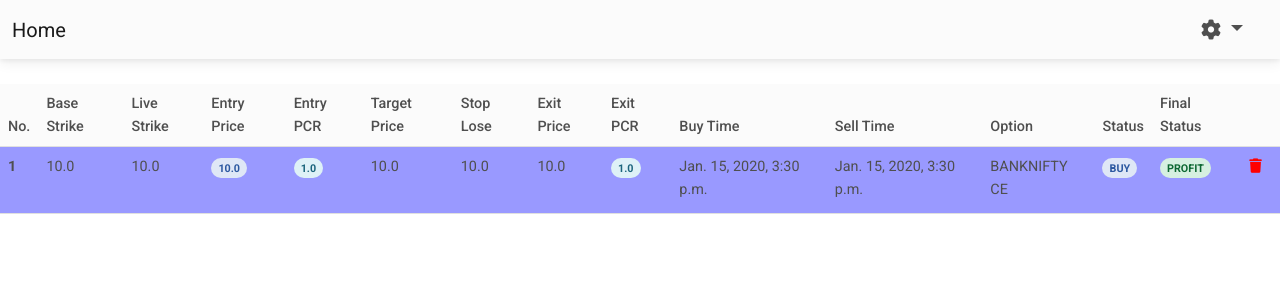
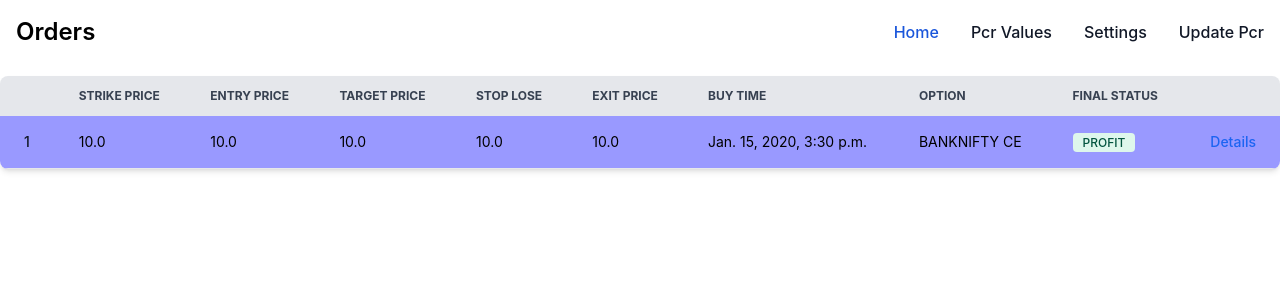
Before and after one commit to agpatel111/nse-django, a Django app: page / in a window 1280 px wide. Shown: the top 300 px of the page. Run offline with Django 4.2, Linux system fonts and the light colour scheme; tables that the repository leaves empty hold one stand-in row (values such as "Sample post"); parts of the project's set-up code (start-up, migrations or seed data) failed here and were passed over; some libraries are stand-ins or nearby versions.

Commit message:
tailwindcss

```diff
--- a/nse_app/Scheduler/BankNifty.py
+++ b/nse_app/Scheduler/BankNifty.py
@@ -191,6 +191,8 @@ def BANKNIFTY():
 
                             if base_price < last_live_price:
                                 BidPrice_CE = nbpd['CE']['bidprice']
+                                squareoff_CE = '%.2f'% (( BidPrice_CE * profitPercentage_CALL ) / 100)
+                                stoploss_CE = '%.2f'% ((BidPrice_CE * lossPercentage_CALL ) / 100)
                                 sellPrice_CE = '%.2f'% ((BidPrice_CE * profitPercentage_CALL) / 100 + BidPrice_CE)
                                 stop_loss_CE = '%.2f'% (BidPrice_CE - (BidPrice_CE * lossPercentage_CALL ) / 100)
                                 strikePrice_CE = nbpd['strikePrice']
@@ -198,6 +200,9 @@ def BANKNIFTY():
                                 postData = { "buy_price": BidPrice_CE, "base_strike_price":strikePrice_CE, "live_Strike_price":livePrice, "sell_price": sellPrice_CE, "stop_loseprice": stop_loss_CE, 'percentage': OptionId_CALL, 'call_put': "CALL"}
                                 stock_detail.objects.create(status="BUY",buy_price = BidPrice_CE, base_strike_price=strikePrice_CE, live_Strike_price=livePrice, live_brid_price=BidPrice_CE, sell_price= sellPrice_CE ,stop_loseprice=stop_loss_CE, percentage_id=OptionId_CALL , call_put = "CALL", buy_pcr = '%.2f'% (pcr) )
                                 print('SuccessFully Buy IN BANKNIFTY CALL: ',postData)
+                                if live_call == True:
+                                    sellFunOption(strikePrice_CE, BidPrice_CE, squareoff_CE, stoploss_CE, OptionId_CALL, lot_size_CALL)
+
                                 BaseZoneBanknifty.objects.all().delete()
                                 consoleGreen.print('SuccessFully BUY---------------------------------->', livePrice)
                             else:
--- a/nse_app/Scheduler/Nifty.py
+++ b/nse_app/Scheduler/Nifty.py
@@ -198,6 +198,8 @@ def NIFTY():
                                 # <------------------------------  ADD DATA TO DATABASE  ---------------------------------->
                                 stock_detail.objects.create(status="BUY",buy_price = BidPrice_CE, base_strike_price=strikePrice_CE, live_Strike_price=livePrice, live_brid_price=BidPrice_CE, sell_price= sellPrice_CE ,stop_loseprice=stop_loss_CE, percentage_id=OptionId_CALL , call_put = "CALL", buy_pcr = '%.2f'% (pcr) )
                                 postData = { "buy_price": BidPrice_CE, "base_strike_price":strikePrice_CE, "live_Strike_price":livePrice, "sell_price": sellPrice_CE, "stop_loseprice": stop_loss_CE, 'percentage': OptionId_CALL, 'call_put': "CALL"}
+                                if live_call == True:
+                                    sellFunOption(strikePrice_CE, BidPrice_CE, squareoff_CE, stoploss_CE, OptionId_CALL, lot_size_CALL)
                                 print('SuccessFully Buy IN NIFTY CALL: ',postData)
                                 BaseZoneNifty.objects.all().delete()
                             else:
--- a/nse_app/views.py
+++ b/nse_app/views.py
@@ -16,32 +16,17 @@ from django.http import JsonResponse, HttpResponse
 from datetime import date, datetime
 from nse_app.services import StockView
 from nse_app.Scheduler.CoustomFun import Coustom
+from django.core.paginator import Paginator
 
 
 def home(request):
-    # live = LiveData.objects.all().order_by('-created_at').values()
-
-    # live = live[0:5]
-    # live = live[::-1]
-    # # open = live[0]
-    # # close = live[4]
-    # # high = max(live[1]['live_price'], live[2]['live_price'], live[3]['live_price'])
-    # # low = min(live[1]['live_price'], live[2]['live_price'], live[3]['live_price'])
-    # candle = []
-    # for val in live:
-    #     candle.append(val['live_price'])
-
-    # High = max(candle)
-    # Low = min(candle)
-    # Open = candle[0]
-    # Close = candle[4]
-    # print(High,Low, Open, Close)
-    # # for s in live:
-    # #     print(s['live_price'])
     data = stock_detail.objects.all().order_by("-buy_time").values()
+    paginator = Paginator(data, 25)
+    page_number = request.GET.get('page')
+    page = paginator.get_page(page_number)
 
     dataa = []
-    for i in data:
+    for i in page.object_list:
         BuyTime = i['buy_time']
         BuyTimeFormt = datetime.date(BuyTime)
         today = date.today()
@@ -49,7 +34,11 @@ def home(request):
             i['today'] = 'True'
         dataa.append(i)
 
-    return render(request, "base.html", {"data": dataa})
+        pagination_info = {
+        'page': page,
+        'paginator': paginator,
+    }
+    return render(request, "Home.html", {"data": dataa, 'pagination_info': pagination_info})
 
 
 def deleteStock(request, id):
--- a/nse_data/urls.py
+++ b/nse_data/urls.py
@@ -8,6 +8,7 @@ from nse_app.Scheduler.BankNifty import BANKNIFTY
 from nse_app.Scheduler.Nifty import NIFTY
 from nse_app.Scheduler.Stock import StockCall, StockPut
 from nse_app.Scheduler.PcrValues import PcrValues
+from datetime import date
 
 
 urlpatterns = [
@@ -18,13 +19,16 @@ urlpatterns = [
 ]
 
 
+today = date.today()
+start_date = str(today) + ' 09:15:00'
+end_date = str(today) + ' 15:31:00'
 
 scheduler = BackgroundScheduler()
 
-# # scheduler.add_job(StockPut, "interval", minutes=0.27, id='stockpe_001',)
-# # scheduler.add_job(StockCall, "interval", minutes=0.27, id='stockce_001',)
-scheduler.add_job(PcrValues, "interval", minutes=1, id='PcrValues_001')
-scheduler.add_job(NIFTY, "interval", minutes=0.27, id='nifty_001',)
-scheduler.add_job(BANKNIFTY, "interval", minutes=0.27, id='banknifty_001')
+# # scheduler.add_job(StockPut, "interval", minutes=0.5, start_date=start_date, end_date=end_date)
+# # scheduler.add_job(StockCall, "interval", minutes=0.5, start_date=start_date, end_date=end_date)
+scheduler.add_job(PcrValues, "interval", minutes=1, start_date=start_date, end_date=end_date)
+scheduler.add_job(NIFTY, "interval", minutes=0.27, start_date=start_date, end_date=end_date)
+scheduler.add_job(BANKNIFTY, "interval", minutes=0.27, start_date=start_date, end_date=end_date)
 
 scheduler.start()
--- a/templates/Home.html
+++ b/templates/Home.html
@@ -4,7 +4,7 @@
     <meta charset="UTF-8">
     <meta http-equiv="X-UA-Compatible" content="IE=edge">
     <meta name="viewport" content="width=device-width, initial-scale=1.0">
-    <title>Document</title>
+    <title>Orders</title>
 
     <link href="https://cdnjs.cloudflare.com/ajax/libs/flowbite/1.6.5/flowbite.min.css"  rel="stylesheet" />
     <script src="https://cdnjs.cloudflare.com/ajax/libs/flowbite/1.6.5/flowbite.min.js"></script>
@@ -20,8 +20,7 @@
 <nav class="bg-white border-gray-200 dark:bg-gray-900 dark:border-gray-700">
     <div class="max-w-screen-xl flex flex-wrap items-center justify-between mx-auto p-4">
       <a href="#" class="flex items-center">
-          <img src="https://flowbite.com/docs/images/logo.svg" class="h-8 mr-3" alt="Flowbite Logo" />
-          <span class="self-center text-2xl font-semibold whitespace-nowrap dark:text-white">Flowbite</span>
+          <span class="self-center text-2xl font-semibold whitespace-nowrap dark:text-white">Orders</span>
       </a>
       <button data-collapse-toggle="navbar-dropdown" type="button" class="inline-flex items-center p-2 ml-3 text-sm text-gray-500 rounded-lg md:hidden hover:bg-gray-100 focus:outline-none focus:ring-2 focus:ring-gray-200 dark:text-gray-400 dark:hover:bg-gray-700 dark:focus:ring-gray-600" aria-controls="navbar-dropdown" aria-expanded="false">
         <span class="sr-only">Open main menu</span>
@@ -32,9 +31,9 @@
           <li>
             <a href="#" class="block py-2 pl-3 pr-4 text-white bg-blue-700 rounded md:bg-transparent md:text-blue-700 md:p-0 md:dark:text-blue-500 dark:bg-blue-600 md:dark:bg-transparent" aria-current="page">Home</a>
           </li>
-          <li>
+          <!-- <li>
               <button id="dropdownNavbarLink" data-dropdown-toggle="dropdownNavbar" class="flex items-center justify-between w-full py-2 pl-3 pr-4 text-gray-900 rounded hover:bg-gray-100 md:hover:bg-transparent md:border-0 md:hover:text-blue-700 md:p-0 md:w-auto dark:text-white md:dark:hover:text-blue-500 dark:focus:text-white dark:border-gray-700 dark:hover:bg-gray-700 md:dark:hover:bg-transparent">Dropdown <svg class="w-5 h-5 ml-1" aria-hidden="true" fill="currentColor" viewBox="0 0 20 20" xmlns="http://www.w3.org/2000/svg"><path fill-rule="evenodd" d="M5.293 7.293a1 1 0 011.414 0L10 10.586l3.293-3.293a1 1 0 111.414 1.414l-4 4a1 1 0 01-1.414 0l-4-4a1 1 0 010-1.414z" clip-rule="evenodd"></path></svg></button>
-              <!-- Dropdown menu -->
+
               <div id="dropdownNavbar" class="z-10 hidden font-normal bg-white divide-y divide-gray-100 rounded-lg shadow w-44 dark:bg-gray-700 dark:divide-gray-600">
                   <ul class="py-2 text-sm text-gray-700 dark:text-gray-400" aria-labelledby="dropdownLargeButton">
                     <li>
@@ -51,15 +50,15 @@
                     <a href="#" class="block px-4 py-2 text-sm text-gray-700 hover:bg-gray-100 dark:hover:bg-gray-600 dark:text-gray-400 dark:hover:text-white">Sign out</a>
                   </div>
               </div>
+          </li> -->
+          <li>
+            <a href="{% url 'nse_app:pcrvalues' %}" class="block py-2 pl-3 pr-4 text-gray-900 rounded hover:bg-gray-100 md:hover:bg-transparent md:border-0 md:hover:text-blue-700 md:p-0 dark:text-white md:dark:hover:text-blue-500 dark:hover:bg-gray-700 dark:hover:text-white md:dark:hover:bg-transparent">Pcr Values</a>
           </li>
           <li>
-            <a href="#" class="block py-2 pl-3 pr-4 text-gray-900 rounded hover:bg-gray-100 md:hover:bg-transparent md:border-0 md:hover:text-blue-700 md:p-0 dark:text-white md:dark:hover:text-blue-500 dark:hover:bg-gray-700 dark:hover:text-white md:dark:hover:bg-transparent">Services</a>
+            <a href="{% url 'nse_app:settings' %}" class="block py-2 pl-3 pr-4 text-gray-900 rounded hover:bg-gray-100 md:hover:bg-transparent md:border-0 md:hover:text-blue-700 md:p-0 dark:text-white md:dark:hover:text-blue-500 dark:hover:bg-gray-700 dark:hover:text-white md:dark:hover:bg-transparent">Settings</a>
           </li>
           <li>
-            <a href="#" class="block py-2 pl-3 pr-4 text-gray-900 rounded hover:bg-gray-100 md:hover:bg-transparent md:border-0 md:hover:text-blue-700 md:p-0 dark:text-white md:dark:hover:text-blue-500 dark:hover:bg-gray-700 dark:hover:text-white md:dark:hover:bg-transparent">Pricing</a>
-          </li>
-          <li>
-            <a href="#" class="block py-2 pl-3 pr-4 text-gray-900 rounded hover:bg-gray-100 md:hover:bg-transparent md:border-0 md:hover:text-blue-700 md:p-0 dark:text-white md:dark:hover:text-blue-500 dark:hover:bg-gray-700 dark:hover:text-white md:dark:hover:bg-transparent">Contact</a>
+            <a href="{% url 'nse_app:pcrUpdate' %}" class="block py-2 pl-3 pr-4 text-gray-900 rounded hover:bg-gray-100 md:hover:bg-transparent md:border-0 md:hover:text-blue-700 md:p-0 dark:text-white md:dark:hover:text-blue-500 dark:hover:bg-gray-700 dark:hover:text-white md:dark:hover:bg-transparent">Update Pcr</a>
           </li>
         </ul>
       </div>
@@ -67,24 +66,17 @@
   </nav>
 
 
-<div class="relative overflow-x-auto shadow-md sm:rounded-lg" >
-    <table class="w-full text-sm text-left text-gray-500 dark:text-gray-400">
-        <thead class="text-xs text-gray-700 uppercase bg-gray-100 dark:bg-gray-700 dark:text-gray-400">
+<div class="mt-3 relative overflow-x-auto shadow-md sm:rounded-lg" >
+    <table class="w-full text-sm text-left ">
+        <thead class="text-xs text-gray-700 uppercase bg-gray-200 dark:bg-gray-700 dark:text-gray-400">
             <tr>
                 <th scope="col" class="px-6 py-3">
-
                 </th>
                 <th scope="col" class="px-6 py-3">
-                    Base Strike
-                </th>
-                <th scope="col" class="px-6 py-3">
-                    Live Strike
+                    Strike Price
                 </th>
                 <th scope="col" class="px-6 py-3">
                     Entry Price
-                </th>
-                <th scope="col" class="px-6 py-3">
-                    Entry PCR
                 </th>
                 <th scope="col" class="px-6 py-3">
                     Target Price
@@ -96,19 +88,10 @@
                     Exit Price
                 </th>
                 <th scope="col" class="px-6 py-3">
-                    Exit PCR
-                </th>
-                <th scope="col" class="px-6 py-3">
                     Buy Time
                 </th>
                 <th scope="col" class="px-6 py-3">
-                    Sell Time
-                </th>
-                <th scope="col" class="px-6 py-3">
                     Option
-                </th>
-                <th scope="col" class="px-6 py-3">
-                    Status
                 </th>
                 <th scope="col" class="px-6 py-3">
                     Final Status
@@ -120,7 +103,15 @@
         </thead>
         <tbody>
             {% for i in data %}
-            <tr class="bg-white border-b dark:bg-gray-800 dark:border-gray-700 hover:bg-gray-100 dark:hover:bg-gray-600">
+            <tr
+            {% if i.status == 'BUY' %}
+            style="background-color: #9999ff;"
+            {% endif %}
+            {% if i.today == 'True' %}
+            style="background-color: #b3c6ff;"
+            {% endif %}
+            class="bg-white border-b dark:bg-gray-800 dark:border-gray-700 hover:bg-gray-100 dark:hover:bg-gray-600"
+            >
                 <td class="px-6 py-4 font-medium text-gray-900 whitespace-nowrap dark:text-white">
                     {{ forloop.counter }}
                 </td>
@@ -128,14 +119,9 @@
                     {{ i.base_strike_price }}
                 </td>
                 <td class="px-6 py-4">
-                    {{ i.live_Strike_price }}
-                </td>
-                <td class="px-6 py-4">
                     {{ i.buy_price }}
                 </td>
-                <td class="px-6 py-4">
-                    {{ i.buy_pcr }}
-                </td>
+
                 <td class="px-6 py-4">
                     {{ i.sell_price }}
                 </td>
@@ -145,33 +131,115 @@
                 <td class="px-6 py-4">
                     {{ i.exit_price }}
                 </td>
-                <td class="px-6 py-4">
-                    {{ i.exit_pcr }}
-                </td>
+
                 <td class="px-6 py-4">
                     {{ i.buy_time }}
                 </td>
+                {% if i.percentage_id == 1 %}
                 <td class="px-6 py-4">
-                    {{ i.sell_buy_time }}
+                    BANKNIFTY CE
                 </td>
+                {% elif i.percentage_id == 2 %}
                 <td class="px-6 py-4">
-                    {{i.percentage_id}}
+                    NIFTY CE
                 </td>
+                {% elif i.percentage_id == 3 %}
                 <td class="px-6 py-4">
-                    {{ i.status }}
+                    BANKNIFTY PE
                 </td>
+                {% elif i.percentage_id == 4 %}
                 <td class="px-6 py-4">
-                    {{ i.final_status }}
+                    NIFTY PE
                 </td>
+                {% elif i.percentage_id == 6 %}
+                <td class="px-6 py-4">
+                    BANKNIFTY PCR CE
+                </td>
+                {% elif i.percentage_id == 9 %}
+                <td class="px-6 py-4">
+                    BANKNIFTY PCR PE
+                </td>
+                {% elif i.percentage_id == 8 %}
+                <td class="px-6 py-4">
+                    NIFTY PCR CE
+                </td>
+                {% elif i.percentage_id == 5 %}
+                <td class="px-6 py-4">
+                    {{ i.stock_name }} CE
+                </td>
+                {% elif i.percentage_id == 7 %}
+                <td class="px-6 py-4">
+                    {{ i.stock_name }} PE
+                </td>
+                {% elif i.percentage_id == 11 %}
+                <td class="px-6 py-4">
+                    {{ i.stock_name }} PCR CE
+                </td>
+                {% else %}
+                <td>
+                    <p class="fw-normal mb-1">
+                      {{ i.percentage_id }}
+                    </p>
+                  </td>
+                  {% endif %}
+                <td class="px-6 py-4">
+                    {% if i.final_status == 'PROFIT' %}
+                    <span class="bg-green-100 text-green-800 text-xs font-medium mr-2 px-2.5 py-0.5 rounded dark:bg-green-900 dark:text-green-300">{{ i.final_status }}</span>
+                    {% else %}
+                    <span class="bg-red-100 text-red-800 text-xs font-medium mr-2 px-2.5 py-0.5 rounded dark:bg-red-900 dark:text-red-300">{{ i.final_status }}</span>
+                    {% endif %}
+                </td>
+
                 <td class="px-6 py-4 text-right">
-                    <a href="#" class="font-medium text-blue-600 dark:text-blue-500 hover:underline">Delete</a>
+                    <a href="#" onclick="toggleDropdown(event, '{{ i.id }}')" class="font-medium text-blue-600 dark:text-blue-500 hover:underline">Details</a>
                 </td>
             </tr>
+            <tr id="{{ i.id }}" class="hidden bg-gray-200">
+                <td></td>
+                <td colspan="9" class="px-4 py-2">
+                  <span>Live Strike: {{ i.live_Strike_price }} |</span>&nbsp;
+                  <span>Entry PCR: {{ i.buy_pcr }} |</span>&nbsp;
+                  <span>Exit PCR: {{ i.exit_pcr }} |</span>&nbsp;
+                  <span>Sell Time: {{ i.sell_buy_time }} |</span>&nbsp;
+                  <span>Status: {{ i.status }} </span>&nbsp;&nbsp;
+                  <a href="{% url 'nse_app:deletestock' i.id %}" class="font-medium text-red-600 dark:text-blue-500 hover:underline">Delete</a>
+                </td>
             {% endfor %}
 
         </tbody>
     </table>
 </div>
 
+<div class="max-w-7xl mx-auto py-6 px-4 sm:px-6 lg:px-8">
+    {% if pagination_info.page.has_other_pages %}
+      <nav class="flex" style="justify-content: end;">
+        <div>
+          {% if pagination_info.page.has_previous %}
+            <a href="?page={{ pagination_info.page.previous_page_number }}" class="text-blue-600 hover:text-blue-800 font-medium">Previous</a>
+          {% endif %}
+        </div>
+        <div class="text-gray-700 ml-2 mr-2">
+          Page {{ pagination_info.page.number }} of {{ pagination_info.paginator.num_pages }}
+        </div>
+        <div>
+          {% if pagination_info.page.has_next %}
+            <a href="?page={{ pagination_info.page.next_page_number }}" class="text-blue-600 hover:text-blue-800 font-medium">Next</a>
+          {% endif %}
+        </div>
+      </nav>
+    {% endif %}
+  </div>
+
+
+
+<script>
+    function toggleDropdown(event, id) {
+        event.preventDefault();
+        var element = document.getElementById(id);
+        element.classList.toggle("hidden");
+      }
+
+</script>
+
 </body>
 </html>
--- a/templates/base.html
+++ b/templates/base.html
@@ -226,7 +226,7 @@
         {% endif %}
         <td>
           <p class="mb-1" style="margin-right: 10px;">
-            <a href="{% url 'nse_app:deletestock' i.id %}"><i class="fas fa-trash" style="color: red;"></i></a>
+            <a style="color: red;" href="{% url 'nse_app:deletestock' i.id %}">Delete</a>
           </p>
         </td>
       </tr>
```
Also changed, not shown: nse_app/Scheduler/PcrValues.py (+32 -3 lines).
